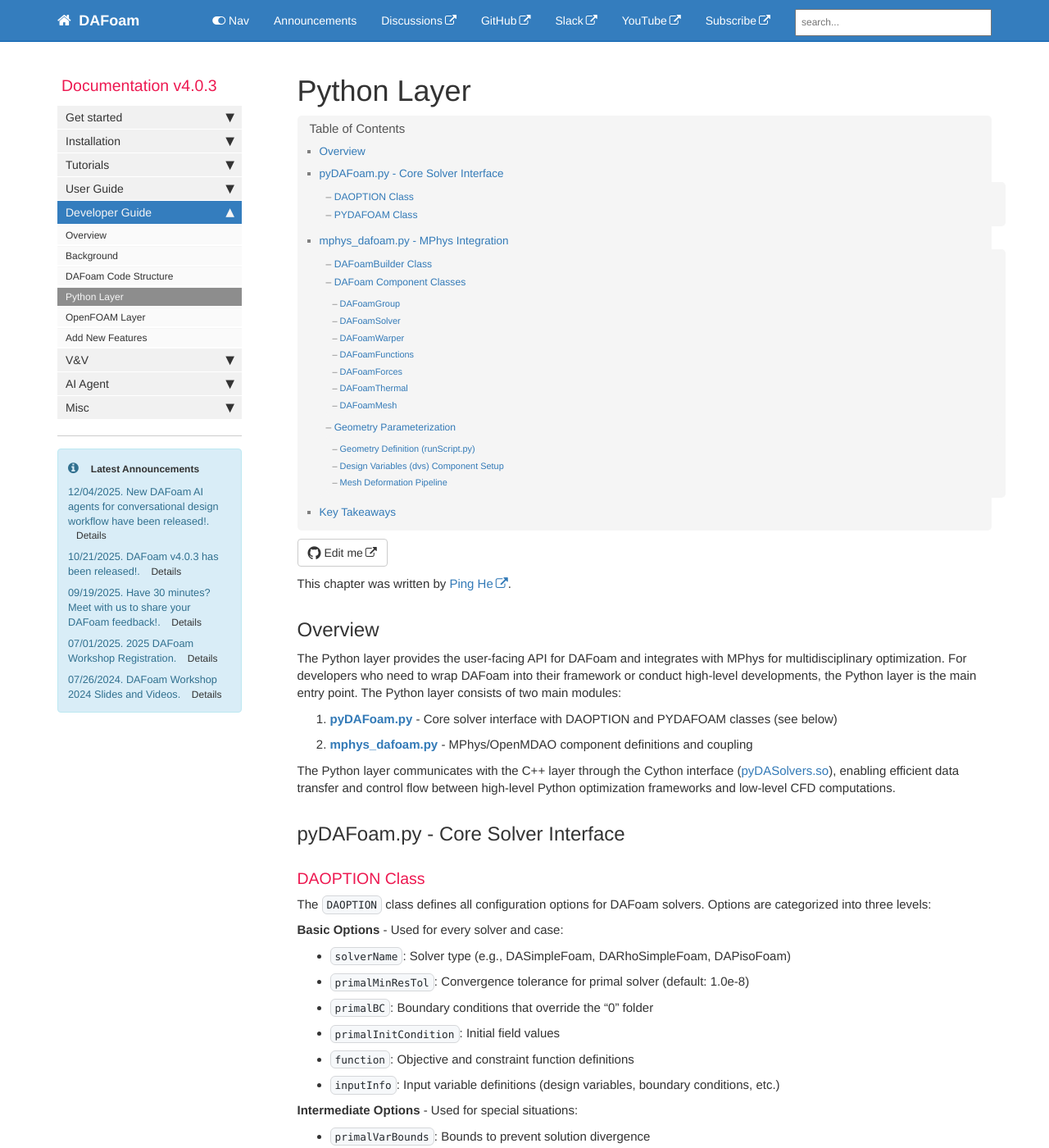
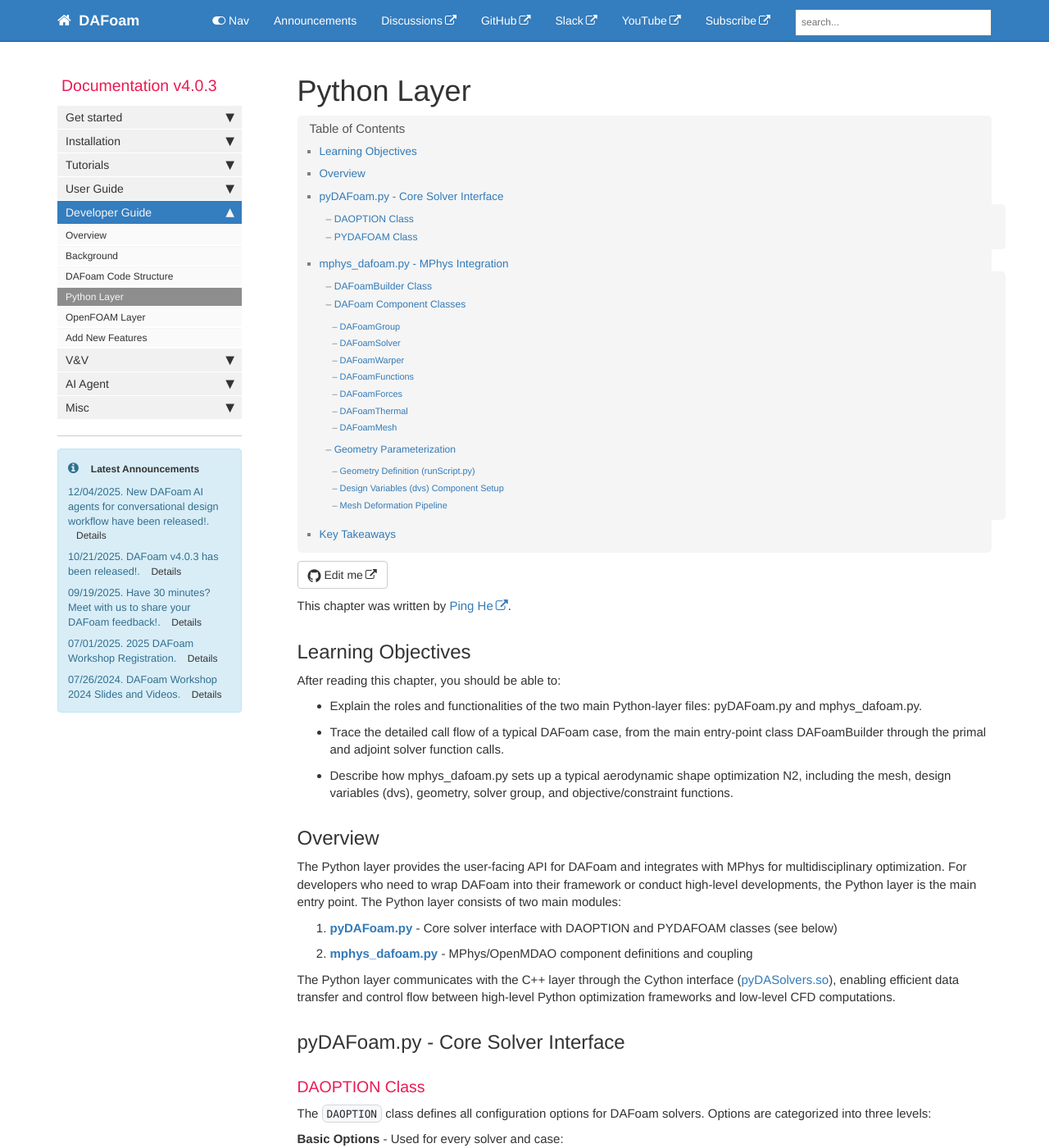
Before and after one commit to DAFoam/DAFoam.github.io, a Jekyll site: the page built from pages/mydoc/mydoc_developer_guide_python_layer.md, in a window 1280 px wide and 1400 px high. Shown: the whole window at 82% size. Built offline with Jekyll 4.4.1, drawn with Linux system fonts in a browser that asks for light colours; comment, search, counter and statistics services are not loaded.

Commit message:
content update

```diff
--- a/pages/mydoc/mydoc_developer_guide_python_layer.md
+++ b/pages/mydoc/mydoc_developer_guide_python_layer.md
@@ -8,6 +8,17 @@ folder: mydoc
 ---
 
 This chapter was written by [Ping He](https://github.com/friedenhe).
+
+## Learning Objectives
+
+After reading this chapter, you should be able to:
+
+- Explain the roles and functionalities of the two main Python-layer files: pyDAFoam.py and mphys_dafoam.py.
+
+- Trace the detailed call flow of a typical DAFoam case, from the main entry-point class DAFoamBuilder through the primal and adjoint solver function calls.
+
+- Describe how mphys_dafoam.py sets up a typical aerodynamic shape optimization N2, including the mesh, design variables (dvs), geometry, solver group, and objective/constraint functions.
+
 
 ## Overview
 
```
Also changed, not shown: pages/mydoc/mydoc_developer_guide_add_features.md (+6 -0 lines), pages/mydoc/mydoc_developer_guide_openfoam_layer.md (+9 -0 lines).
